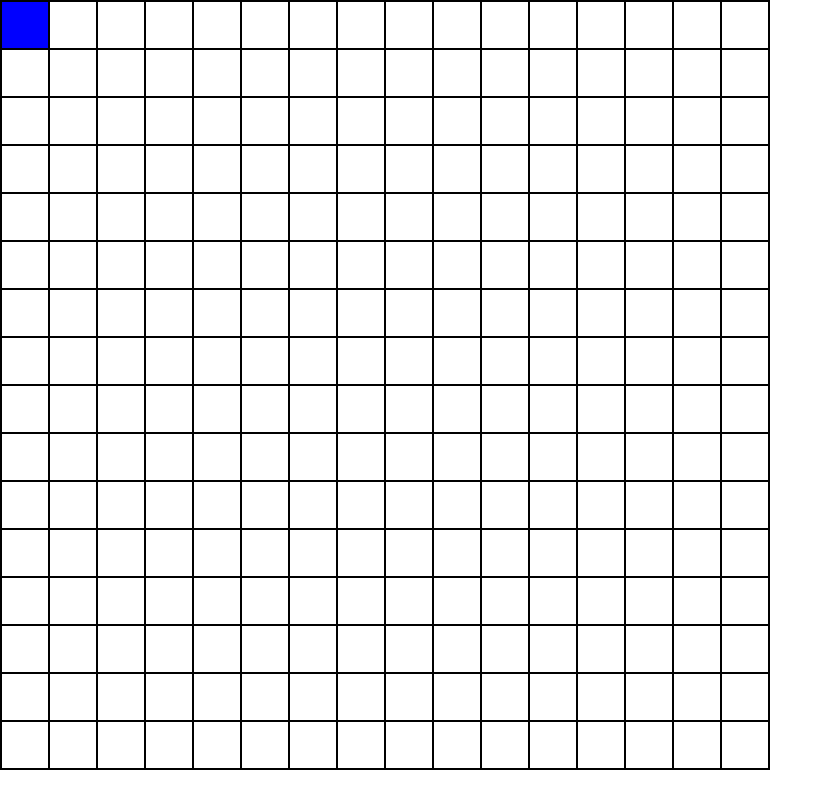
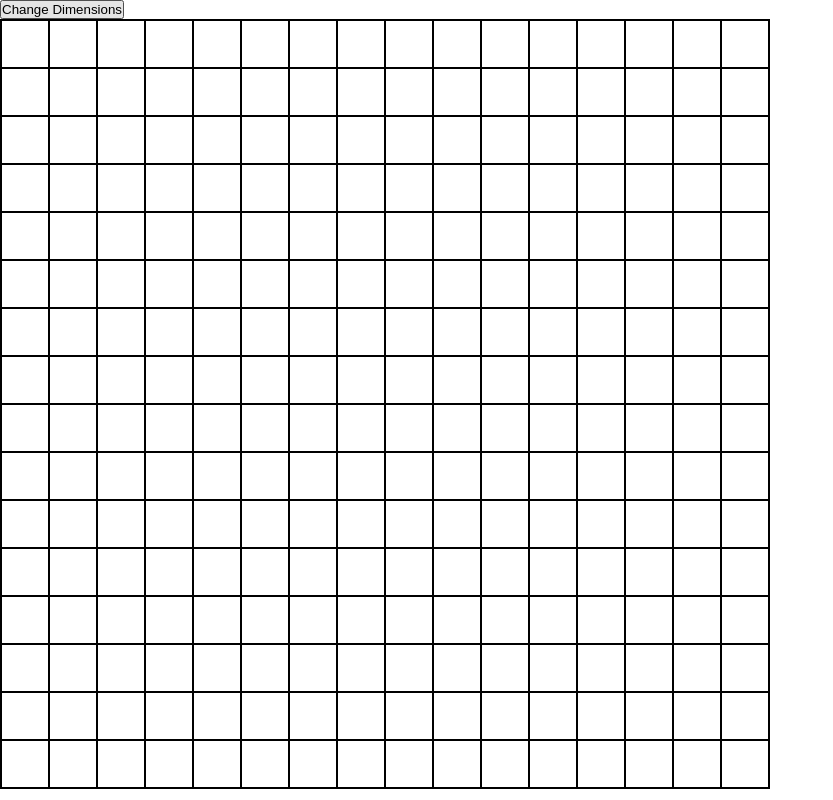
Before and after one commit to Guardian-Monkey/etch-a-sketch, a plain HTML site: page index.html in a window 1280 px wide. Shown: the whole page, without its empty margins (0-833 px from the left). Drawn offline with Linux system fonts and the light colour scheme.

Commit message:
Add button to index.html to change dimensions in js

```diff
--- a/index.html
+++ b/index.html
@@ -9,6 +9,7 @@
 </head>
 
 <body>
+    <button id="change-dimensions">Change Dimensions</button>
     <div id="container"></div>
 
 </body>
```
